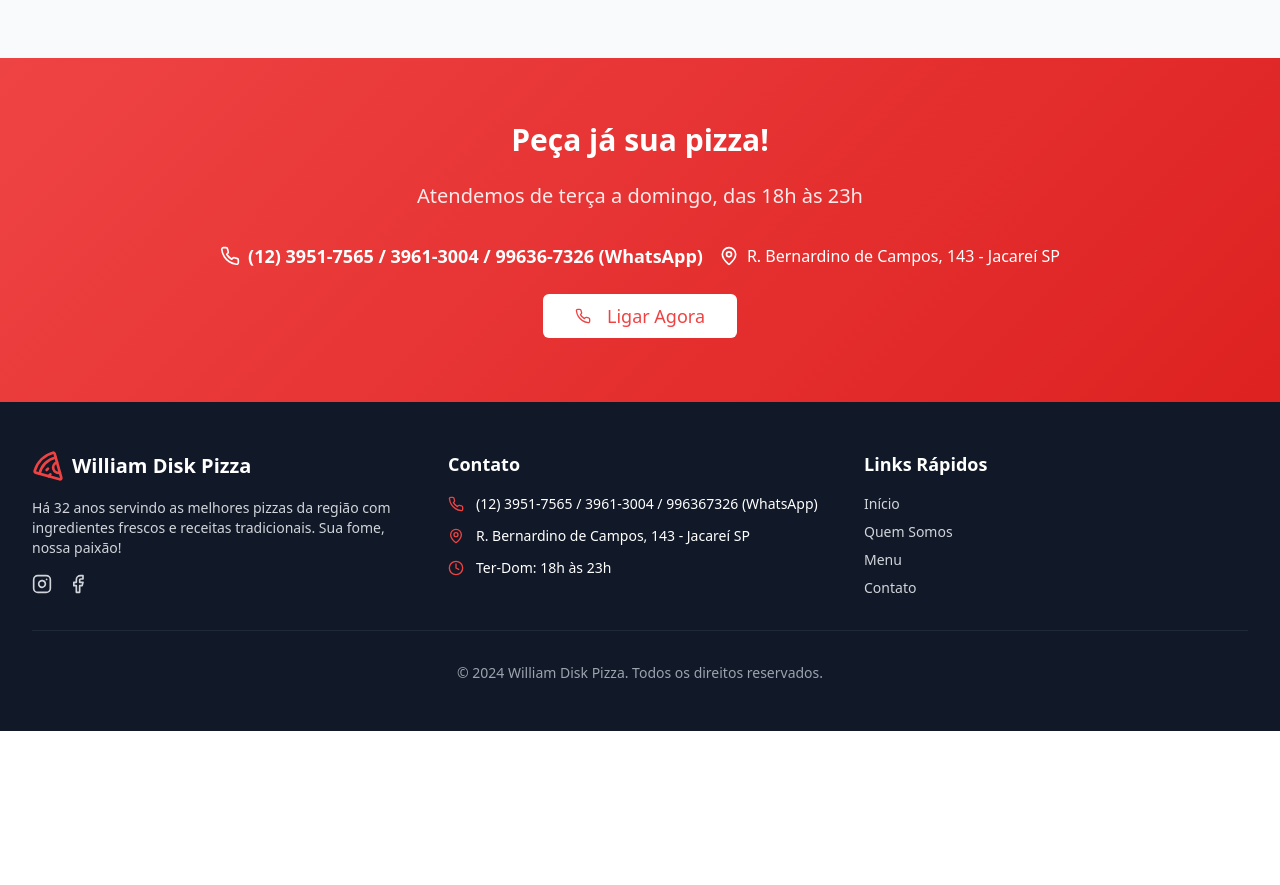
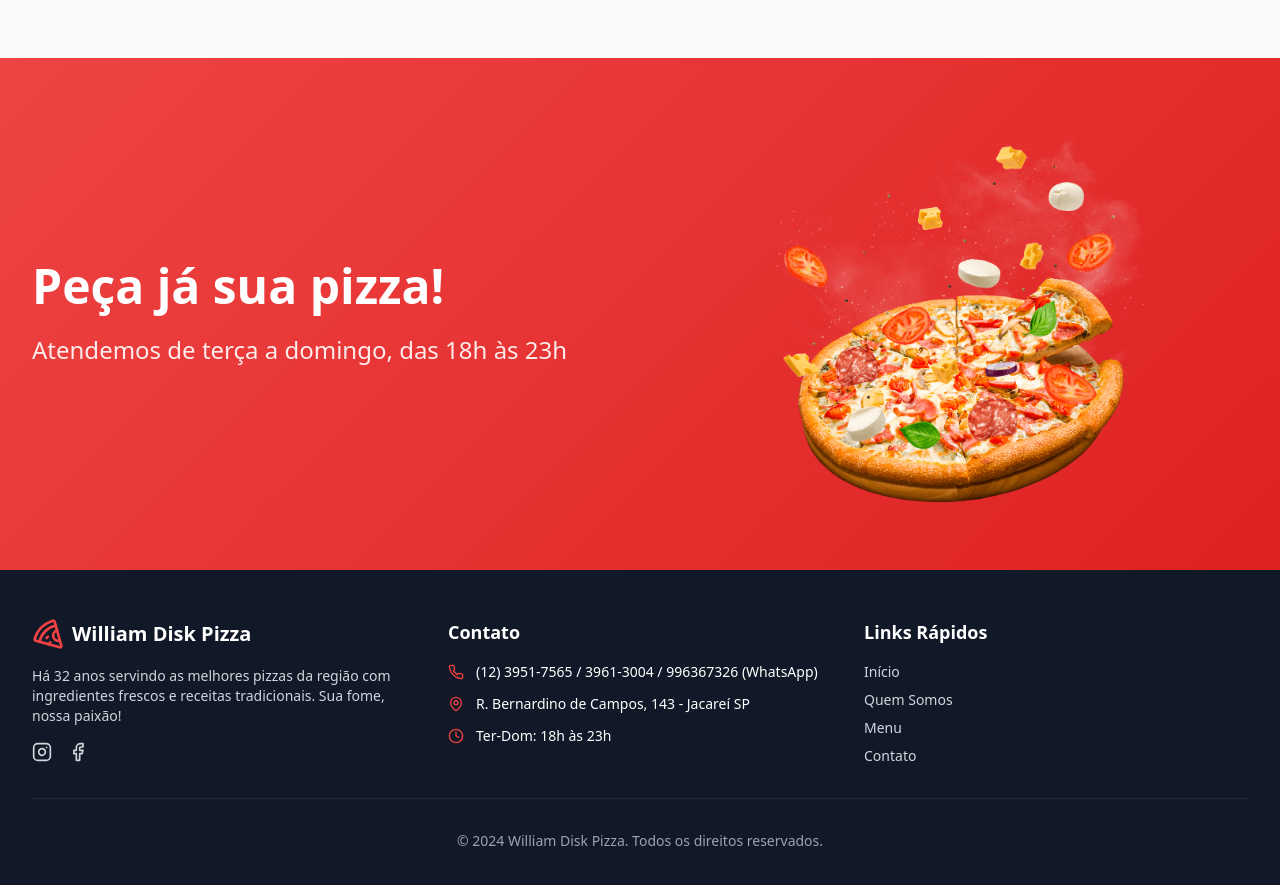
Before and after one commit to ettoiadev/williamdiskpizza, a React (Vite) app: page / in a window 1280 px wide. Shown: the part 2300-3185 px from the top of the page. Before the commit the page ends 3031 px from the top, so only its background shows below. Built offline with nearby package versions, Linux system fonts and the light colour scheme.

Commit message:
Update hero section content
Replaced the "Peça já sua pizza!" section with new content. Aligned text to the left, kept the main heading and subheading, and added a pizza image to the right. Improved typography and styling for a harmonious and appetizing look. Ensured the layout is responsive.

```diff
--- a/src/pages/Index.tsx
+++ b/src/pages/Index.tsx
@@ -146,26 +146,19 @@ const Index = () => {
 
       {/* CTA Section */}
       <section className="py-16 pizza-gradient text-white">
-        <div className="max-w-7xl mx-auto px-4 sm:px-6 lg:px-8 text-center">
-          <h2 className="text-3xl font-bold mb-6">Peça já sua pizza!</h2>
-          <p className="text-xl mb-8 opacity-90">Atendemos de terça a domingo, das 18h às 23h</p>
-          <div className="flex flex-col sm:flex-row gap-4 justify-center items-center">
-            <div className="flex items-center gap-2">
-              <Phone className="h-5 w-5" />
-              <span className="text-lg font-semibold">(12) 3951-7565 / 3961-3004 / 99636-7326 (WhatsApp)</span>
+        <div className="max-w-7xl mx-auto px-4 sm:px-6 lg:px-8">
+          <div className="flex flex-col lg:flex-row items-center gap-8 lg:gap-12">
+            <div className="flex-1 text-left">
+              <h2 className="text-4xl md:text-5xl font-bold mb-6">Peça já sua pizza!</h2>
+              <p className="text-xl md:text-2xl opacity-90">Atendemos de terça a domingo, das 18h às 23h</p>
             </div>
-            <div className="flex items-center gap-2">
-              <MapPin className="h-5 w-5" />
-              <span>R. Bernardino de Campos, 143 - Jacareí SP</span>
+            <div className="flex-1 animate-fade-in">
+              <img
+                src="/lovable-uploads/edc27908-56a9-4a5b-9e5a-a0ac68a9e155.png"
+                alt="Deliciosa pizza com ingredientes frescos"
+                className="w-full h-80 lg:h-96 object-contain rounded-2xl"
+              />
             </div>
-          </div>
-          <div className="mt-6">
-            <Button size="lg" variant="secondary" className="bg-white text-primary hover:bg-gray-100 text-lg px-8 py-3 hover:scale-105 transition-transform" asChild>
-              <a href="tel:+551239517565">
-                <Phone className="mr-2 h-5 w-5" />
-                Ligar Agora
-              </a>
-            </Button>
           </div>
         </div>
       </section>
```
Also changed, not shown: public/lovable-uploads/edc27908-56a9-4a5b-9e5a-a0ac68a9e155.png (added).
